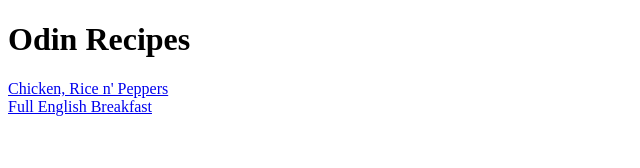
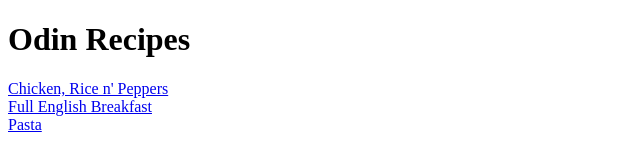
Before and after one commit to CrankyGravy/odin-recipes, a plain HTML site: page index.html in a window 1280 px wide. Shown: the full height of the page, 0-640 px from the left. Drawn offline with Linux system fonts and the light colour scheme.

Commit message:
Updated spacing for pasta link

```diff
--- a/index.html
+++ b/index.html
@@ -24,5 +24,14 @@
       rel="noopener noreferrer"
       >Full English Breakfast</a
     >
+
+    <br />
+    <!-- Pasta -->
+    <a
+      href="../odin-recipes/recipes/pasta.html"
+      target="_blank"
+      rel="noopener noreferrer"
+      >Pasta</a
+    >
   </body>
 </html>
```
